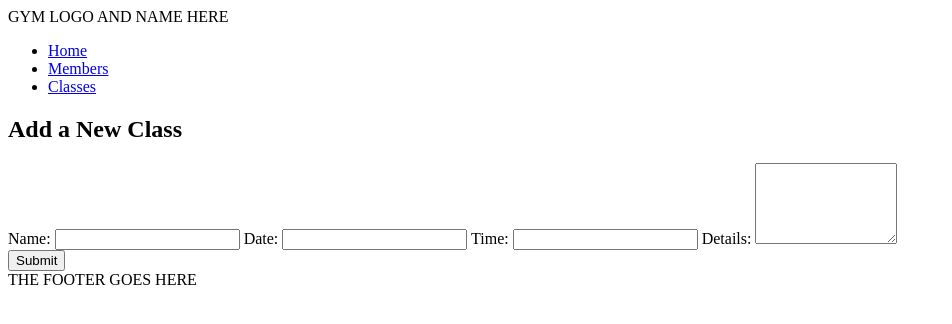
After one commit to danikav/gym_management_project, a Flask app: page /classes/new in a window 1280 px wide. The commit adds this page. Shown: the top 324 px of the page, without its empty margins (0-952 px from the left). Run offline with Flask 2, Linux system fonts and the light colour scheme.

Commit message:
can add new class

```diff
--- a/controllers/gymclasses_controller.py
+++ b/controllers/gymclasses_controller.py
@@ -1,4 +1,4 @@
-from flask import Flask, render_template
+from flask import Flask, render_template, request, redirect
 from flask import Blueprint
 from models.gymclass import Gymclass
 import repositories.gymclass_repository as gymclass_repository
@@ -9,3 +9,17 @@ gymclasses_blueprint = Blueprint("classes", __name__)
 def gymclasses():
     gymclasses = gymclass_repository.select_all()
     return render_template("classes/index.html", gymclasses = gymclasses)
+
+@gymclasses_blueprint.route("/classes/new")
+def new_class():
+    return render_template("classes/new.html")
+
+@gymclasses_blueprint.route("/classes", methods=["POST"])
+def create_class():
+    name = request.form["name"]
+    date = request.form["date"]
+    time = request.form["time"]
+    details = request.form["details"]
+    new_class = Gymclass(name, date, time, details)
+    gymclass_repository.save(new_class)
+    return redirect("/classes")
--- a/templates/classes/index.html
+++ b/templates/classes/index.html
@@ -21,4 +21,6 @@
   </tr>
   </table>
 
+  <a href="/classes/new"><button>Add new class</button></a>
+
 {% endblock %}
--- /dev/null
+++ b/templates/classes/new.html
@@ -0,0 +1,24 @@
+{% extends 'base.html' %}
+
+{% block content %}
+<h2>Add a New Class</h2>
+
+<form action="/classes" method="POST">
+    <label for="name">Name:</label>
+        <input type="text" id="name" name="name">
+
+    <label for="date">Date:</label>
+        <input type="text" id="date" name="date">
+
+    <label for="time">Time:</label>
+        <input type="text" id="time" name="time">
+
+    <label for="details">Details:</label>
+        <textarea id="details" name="details" rows="5" cols="15">
+        </textarea>
+
+    <div>
+        <input type="submit">
+    </div>
+</form>
+{% endblock %}
```
Also changed, not shown: repositories/gymclass_repository.py (+10 -0 lines), templates/classes/edit.html (added).
